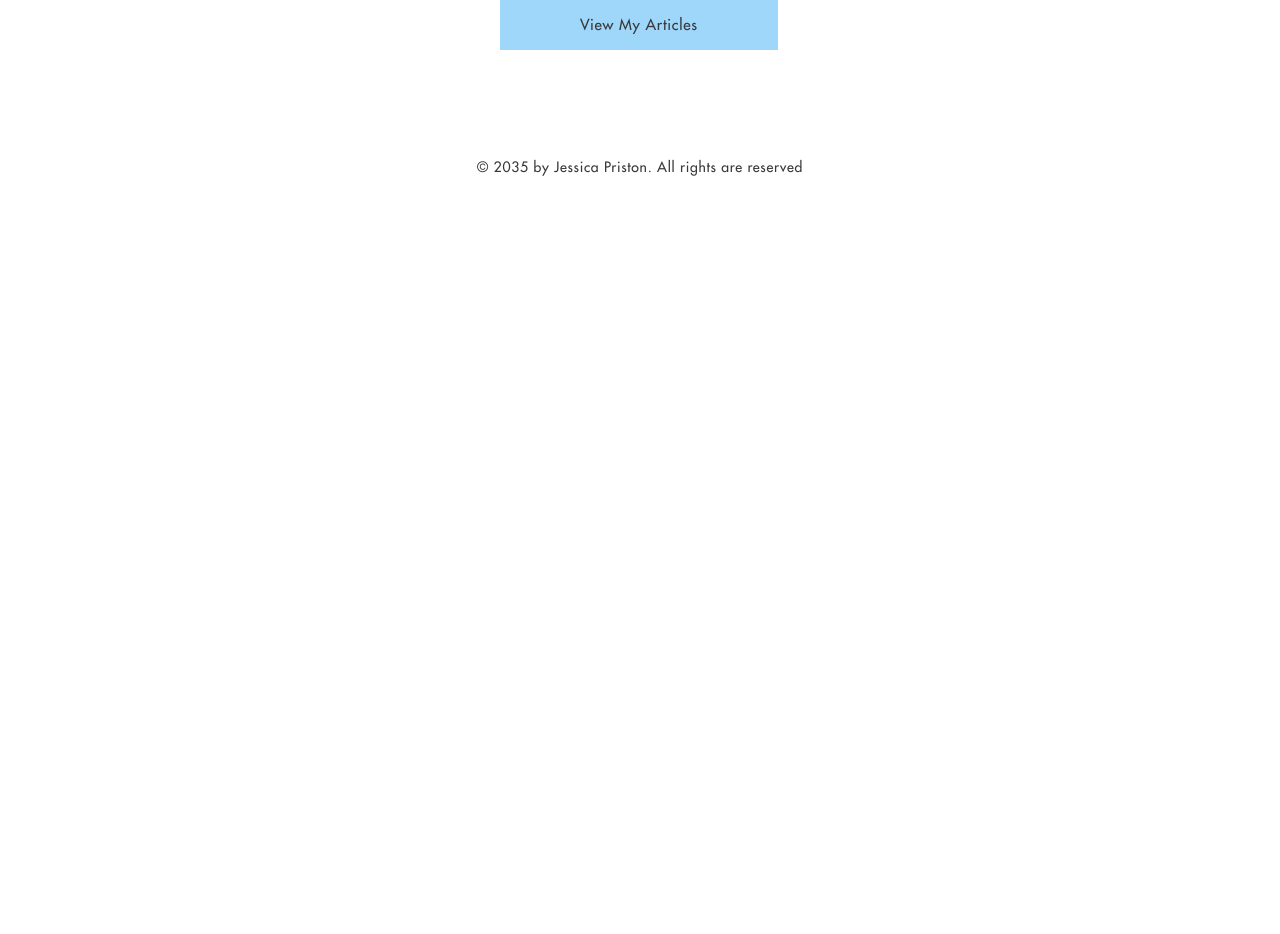
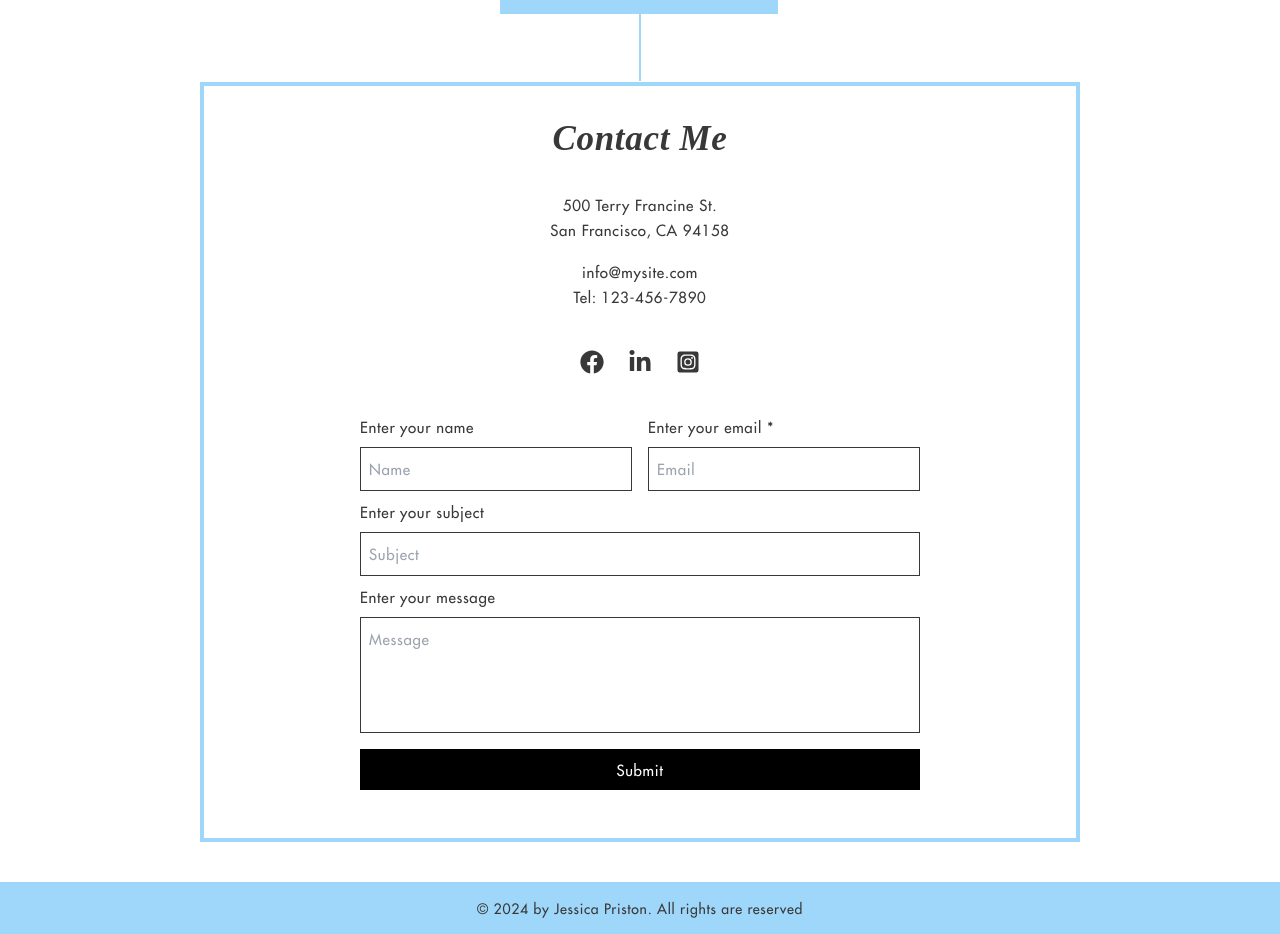
Before and after one commit to shathipaul/journalist-portfolio-website, a Next.js app: page / in a window 1280 px wide. Shown: the part 1730-2664 px from the top of the page. Before the commit the page ends 1946 px from the top, so only its background shows below. Built offline with nearby package versions, Linux system fonts and the light colour scheme.

Commit message:
added contact

```diff
--- a/src/components/home/About.tsx
+++ b/src/components/home/About.tsx
@@ -2,7 +2,7 @@ const About = () => {
   return (
     <div
       className="flex flex-col gap-10
-     justify-center items-center py-10 px-4 mb-20"
+     justify-center items-center py-10 px-4 mb-10"
     >
       <h2 className="capitalize italic text-[28px] md:text-[35px] baskervville-font">
         About me
--- a/src/components/home/ArticlesBtn.tsx
+++ b/src/components/home/ArticlesBtn.tsx
@@ -2,7 +2,7 @@ import Link from "next/link";
 
 const ArticlesBtn = () => {
   return (
-    <div className="max-w-[280px] m-auto mb-20">
+    <div className="max-w-[280px] m-auto my-10">
       <Link
         href={"/articles"}
         className="capitalize hover:text-white px-20 py-4 bg-secondary"
--- /dev/null
+++ b/src/components/home/Contact.tsx
@@ -0,0 +1,45 @@
+import Link from "next/link";
+import { FaFacebook, FaLinkedinIn, FaInstagramSquare } from "react-icons/fa";
+import ContactForm from "./ContactForm";
+const Contact = () => {
+  const contactData = [
+    {
+      street: "500 Terry Francine St.",
+      road: "San Francisco, CA 94158",
+      email: "info@mysite.com",
+      tel: "Tel: 123-456-7890",
+    },
+  ];
+  const socialData = [
+    { icon: <FaFacebook />, link: "https://www.facebook.com/" },
+    { icon: <FaLinkedinIn />, link: "https://www.linkedin.com/" },
+    { icon: <FaInstagramSquare />, link: "https://www.instagram.com/" },
+  ];
+  return (
+    <div className="max-w-[280px] md:max-w-[560px] lg:max-w-[880px] m-auto my-10">
+      <div className="flex flex-col gap-10 items-center py-10 px-4 border-4 border-secondary">
+        <h2 className="capitalize italic text-[28px] md:text-[35px] baskervville-font">
+          Contact me
+        </h2>
+        {contactData.map((data, index) => (
+          <div key={index}>
+            <p className="text-center">{data.street}</p>
+            <p className="text-center pb-4">{data.road}</p>
+            <p className="text-center">{data.email}</p>
+            <p className="text-center">{data.tel}</p>
+          </div>
+        ))}
+        <div className="flex gap-6 justify-center ">
+          {socialData.map((data, index) => (
+            <Link key={index} href={data.link} className="text-2xl">
+              {data.icon}
+            </Link>
+          ))}
+        </div>
+        <ContactForm />
+      </div>
+    </div>
+  );
+};
+
+export default Contact;
--- /dev/null
+++ b/src/components/home/ContactForm.tsx
@@ -0,0 +1,49 @@
+const ContactForm = () => {
+  return (
+    <div className="w-[240px] md:w-[380px] lg:w-[560px]">
+      <div className="grid grid-cols-1 lg:grid-cols-2 lg:gap-4">
+        <div>
+          {" "}
+          <label className="block">Enter your name</label>
+          <input
+            className="w-full my-2 border px-2 py-2 focus:outline-none"
+            placeholder="Name"
+            required
+          />
+        </div>
+        <div>
+          {" "}
+          <label className="block">Enter your email *</label>
+          <input
+            className="w-full my-2 border px-2 py-2 focus:outline-none"
+            placeholder="Email"
+            required
+          />
+        </div>
+      </div>
+      <div>
+        {" "}
+        <label className="block">Enter your subject</label>
+        <input
+          className="w-full my-2 border px-2 py-2 focus:outline-none"
+          placeholder="Subject"
+          required
+        />
+      </div>
+      <div className="w-full">
+        {" "}
+        <label className="block">Enter your message</label>
+        <input
+          className="w-full my-2 border px-2 pt-2 pb-20 focus:outline-none"
+          placeholder="Message"
+          required
+        />
+      </div>
+      <button className="bg-black w-full text-white text-center py-2 my-2">
+        Submit
+      </button>
+    </div>
+  );
+};
+
+export default ContactForm;
--- a/src/components/home/Education.tsx
+++ b/src/components/home/Education.tsx
@@ -12,7 +12,7 @@ const Education = () => {
     },
   ];
   return (
-    <div className="max-w-[280px] md:max-w-[600px] m-auto mb-20">
+    <div className="max-w-[280px] md:max-w-[600px] m-auto my-10">
       <div
         className="flex flex-col gap-10
      justify-center items-center py-10 px-4 border-4 border-secondary"
--- a/src/components/home/WorkExperience.tsx
+++ b/src/components/home/WorkExperience.tsx
@@ -14,7 +14,7 @@ const WorkExperience = () => {
     },
   ];
   return (
-    <div className="max-w-[280px] md:max-w-[560px] lg:max-w-[880px] m-auto mb-20">
+    <div className="max-w-[280px] md:max-w-[560px] lg:max-w-[880px] m-auto mb-10">
       <div
         className="flex flex-col gap-10
      justify-center items-center py-10 px-4 border-4 border-secondary"
--- a/src/pages/index.tsx
+++ b/src/pages/index.tsx
@@ -1,5 +1,6 @@
 import About from "@/components/home/About";
 import ArticlesBtn from "@/components/home/ArticlesBtn";
+import Contact from "@/components/home/Contact";
 import Education from "@/components/home/Education";
 import WorkExperience from "@/components/home/WorkExperience";
 import Layout from "@/layout/Layout";
@@ -10,8 +11,12 @@ export default function Home() {
     <div>
       <About />
       <WorkExperience />
+      <div className="border border-secondary w-20 m-auto rotate-[270deg]"></div>
       <Education />
+      <div className="border border-secondary w-20 m-auto rotate-[270deg]"></div>
       <ArticlesBtn />
+      <div className="border border-secondary w-20 m-auto rotate-[270deg]"></div>
+      <Contact />
     </div>
   );
 }
--- a/src/shared/footer/Footer.tsx
+++ b/src/shared/footer/Footer.tsx
@@ -1,7 +1,7 @@
 const Footer = () => {
   return (
-    <div className="text-center text-sm py-10 px-4">
-      © 2035 by Jessica Priston. All rights are reserved
+    <div className="bg-secondary text-center text-sm py-4 px-4">
+      © 2024 by Jessica Priston. All rights are reserved
     </div>
   );
 };
```
Also changed, not shown: package.json (+5 -4 lines), 1 other file (tests, documents, lock files or other folders).
